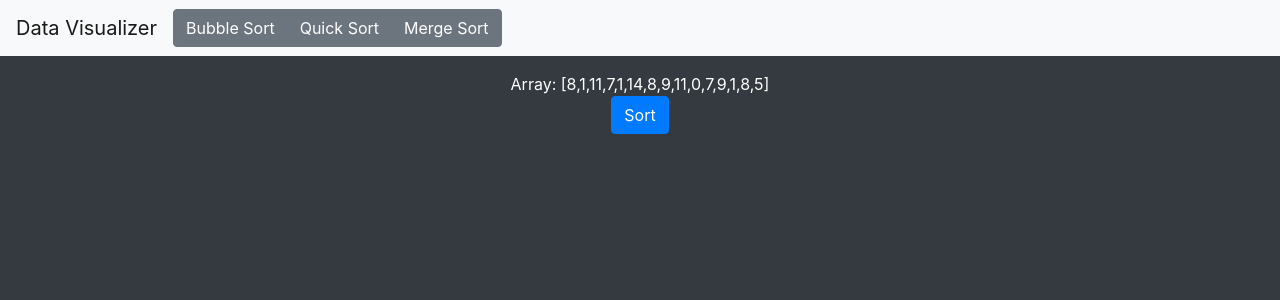
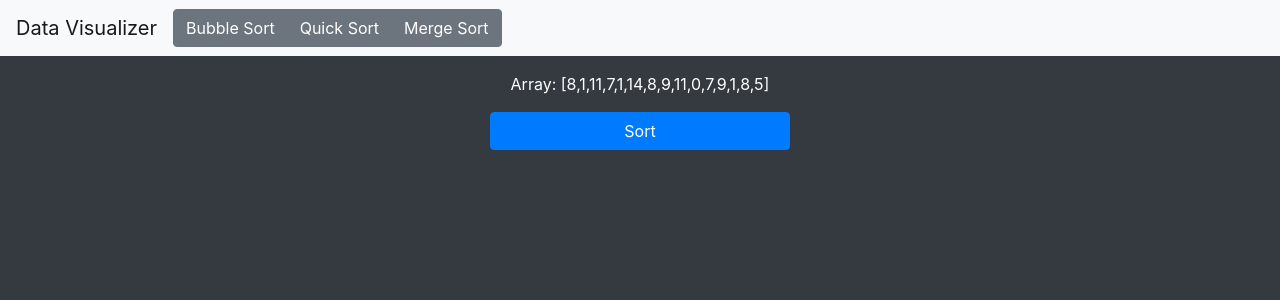
Before and after one commit to bhasshaw/sorting-visualizer, an Angular app: page / in a window 1280 px wide. Shown: the top 300 px of the page. Built offline with nearby package versions, Linux system fonts and the light colour scheme.

Commit message:
changing button styling

```diff
--- a/src/app/visualizer/visualizer.component.html
+++ b/src/app/visualizer/visualizer.component.html
@@ -3,8 +3,8 @@
     <div *ngIf="showBubble" class="mt-3">Bubble Sorted: [{{array}}]</div>
     <div *ngIf="showMerge" class="mt-3">Merge Sorted: [{{array}}]</div>
     <div *ngIf="showQuick" class="mt-3">Quick Sorted: [{{array}}]</div>
-    <div class="w-75 mx-auto d-flex justify-content-around">
-        <button class="btn btn-primary" type="submit" (click)="whichSort()">Sort</button>
-        <button *ngIf="showBubble || showMerge || showQuick" class="btn btn-primary" type="submit" (click)="revertOrder()">Revert</button>
+    <div class="mt-3 w-100">
+        <button class="btn btn-primary btn-block mx-auto" type="submit" (click)="whichSort()">Sort</button>
+        <button class="btn btn-primary btn-block mt-2 mx-auto" *ngIf="showBubble || showMerge || showQuick" type="submit" (click)="revertOrder()">Revert</button>
     </div>
 </div>
--- a/src/app/visualizer/visualizer.component.scss
+++ b/src/app/visualizer/visualizer.component.scss
@@ -2,3 +2,6 @@
     height: 100vh;
     color: white;
 }
+.btn-block{
+    width: 300px;
+}
```
